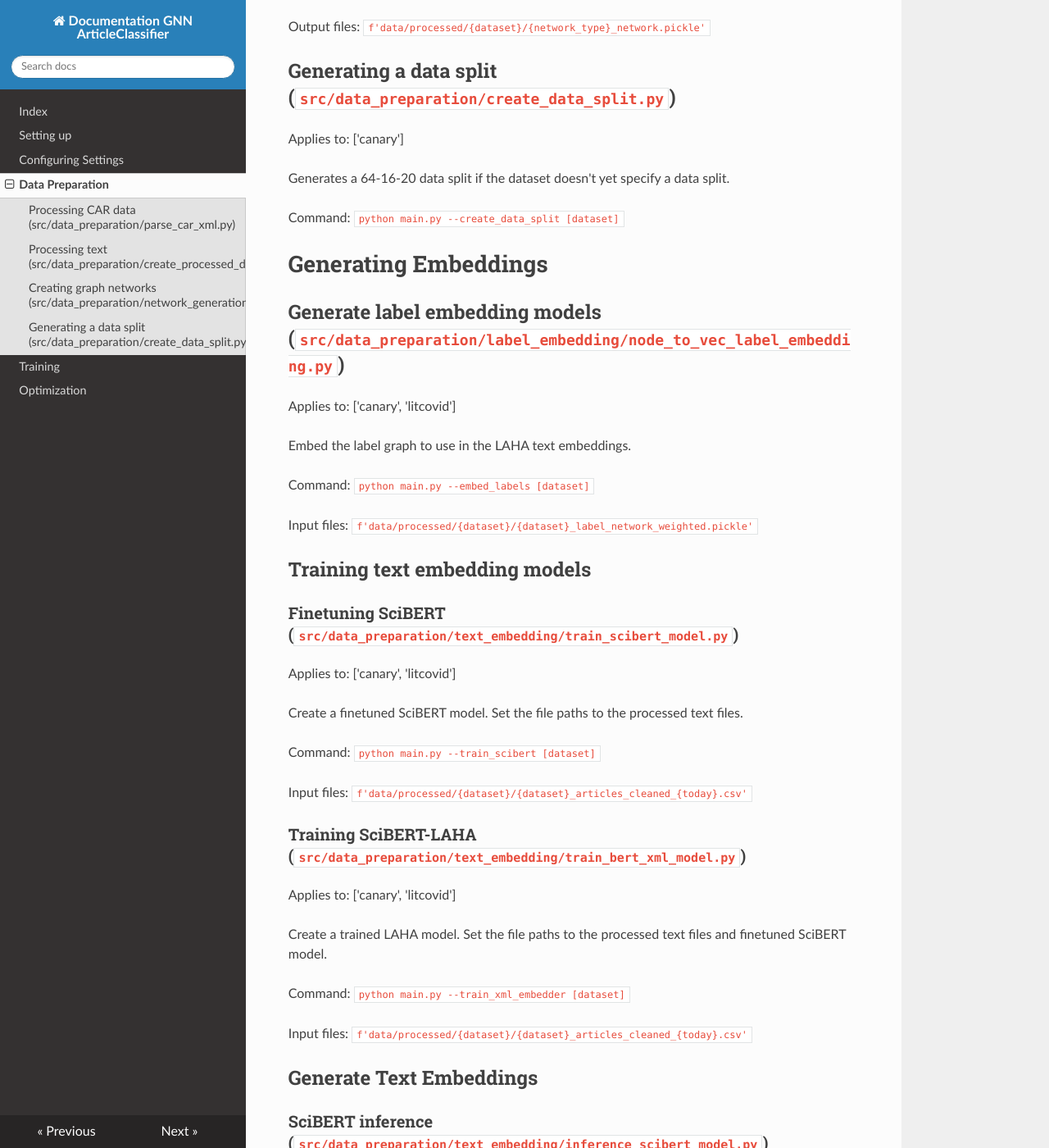
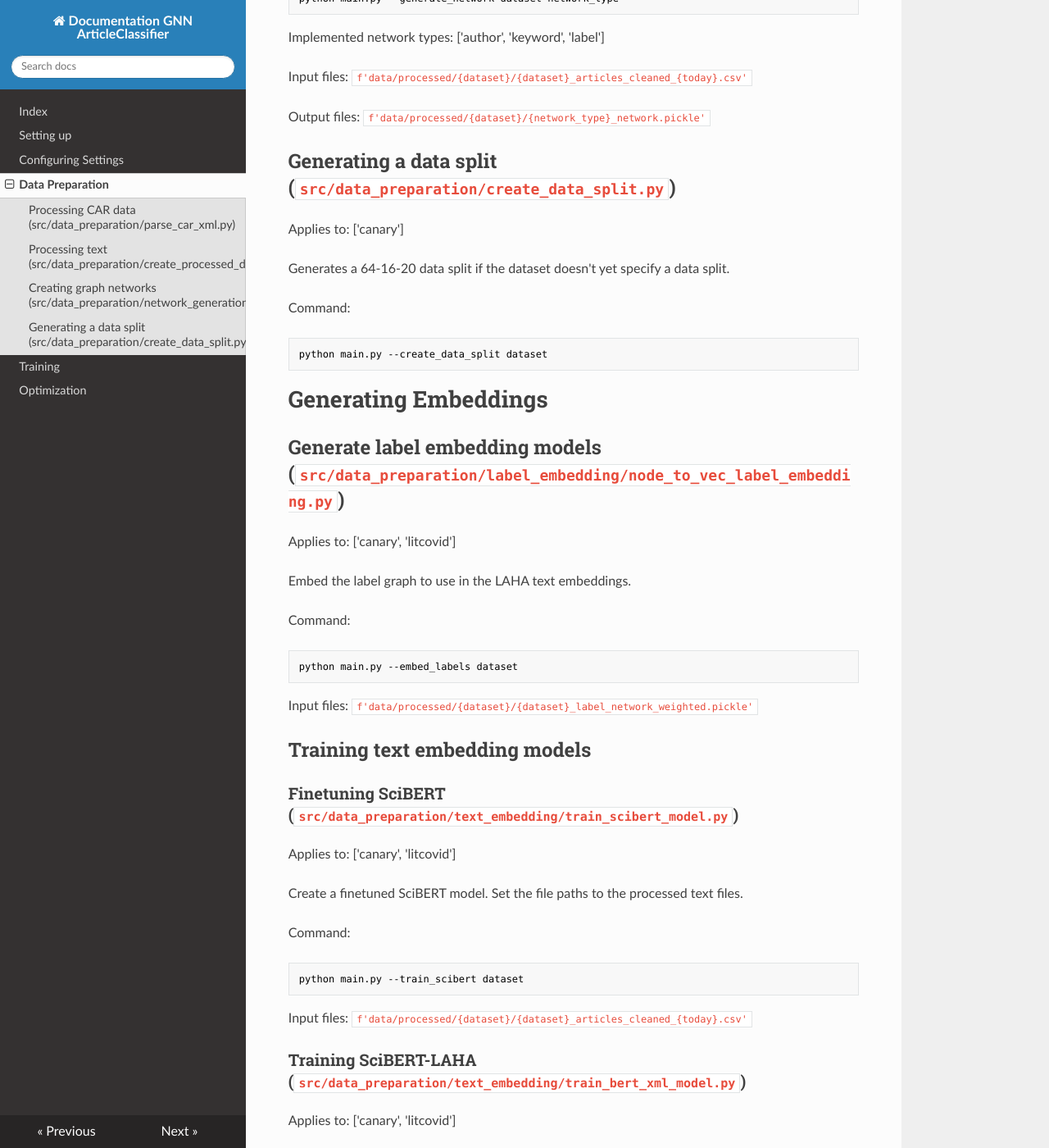
Before and after one commit to rvdb7345/ArticleClassifier, an MkDocs documentation site: the page built from docs/preparing_data.md, in a window 1280 px wide and 1400 px high, scrolled down 1323 px. Shown: the whole window at 82% size. Built offline with MkDocs 1.6.1, drawn with Linux system fonts in a browser that asks for light colours; nearby versions of some CDN libraries; some of the changed text lies outside the part shown.

Commit message:
Added training.md.

````diff
--- a/docs/preparing_data.md
+++ b/docs/preparing_data.md
@@ -27,7 +27,11 @@ Applies to: ['canary', 'litcovid']
 
 Clean the text data and format the data to a uniform format
 
-Command: ```python main.py --process_data [dataset]```
+Command:
+
+```commandline
+python main.py --process_data dataset
+```
 
 Input files: raw csv files (e.g. ```data/processed/canary/all_articles_diff_labels.csv```)
 
@@ -39,7 +43,11 @@ Applies to: ['canary', 'litcovid']
 
 Create Graph NetworkX structures from the processed data.
 
-Command: ```python main.py --generate_network [dataset] [network_type]```
+Command:
+
+```commandline
+python main.py --generate_network dataset network_type
+```
 
 Implemented network types: ['author', 'keyword', 'label']
 
@@ -53,7 +61,11 @@ Applies to: ['canary']
 
 Generates a 64-16-20 data split if the dataset doesn't yet specify a data split.
 
-Command: ```python main.py --create_data_split [dataset]```
+Command:
+
+```commandline
+python main.py --create_data_split dataset
+```
 
 # Generating Embeddings
 
@@ -63,7 +75,11 @@ Applies to: ['canary', 'litcovid']
 
 Embed the label graph to use in the LAHA text embeddings.
 
-Command: ```python main.py --embed_labels [dataset]```
+Command:
+
+```commandline
+python main.py --embed_labels dataset
+```
 
 Input files: ```f'data/processed/{dataset}/{dataset}_label_network_weighted.pickle'```
 
@@ -76,7 +92,11 @@ Applies to: ['canary', 'litcovid']
 Create a finetuned SciBERT model.
 Set the file paths to the processed text files.
 
-Command: ```python main.py --train_scibert [dataset]```
+Command:
+
+```commandline
+python main.py --train_scibert dataset
+```
 
 Input files: ```f'data/processed/{dataset}/{dataset}_articles_cleaned_{today}.csv'```
 
@@ -87,7 +107,11 @@ Applies to: ['canary', 'litcovid']
 Create a trained LAHA model.
 Set the file paths to the processed text files and finetuned SciBERT model.
 
-Command: ```python main.py --train_xml_embedder [dataset]```
+Command:
+
+```commandline
+python main.py --train_xml_embedder dataset
+```
 
 Input files: ```f'data/processed/{dataset}/{dataset}_articles_cleaned_{today}.csv'```
 
@@ -100,7 +124,11 @@ Applies to: ['canary', 'litcovid']
 Generate text embeddings with the finetuned SciBERT model.
 Set the file paths to the processed text files and finetuned SciBERT model.
 
-Command: ```python main.py --inference_scibert [dataset]```
+Command:
+
+```commandline
+python main.py --inference_scibert dataset
+```
 
 Input files: ```f'data/processed/{dataset}/{dataset}_articles_cleaned_{today}.csv'```
 
@@ -111,6 +139,10 @@ Applies to: ['canary', 'litcovid']
 Generate text embeddings with the trained LAHA-SciBERT model.
 Set the file paths to the processed text files and trained LAHA-SciBERT model.
 
-Command: ```python main.py --inference_xml_embedder [dataset]```
+Command:
+
+```commandline
+python main.py --inference_xml_embedder dataset
+```
 
 Input files: ```f'data/processed/{dataset}/{dataset}_articles_cleaned_{today}.csv'```
````
Also changed, not shown: docs/training.md (+18 -6 lines).
